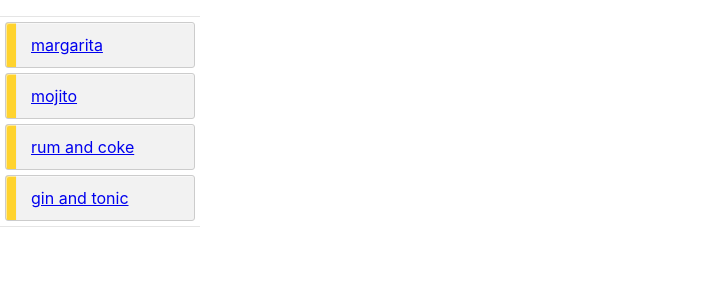
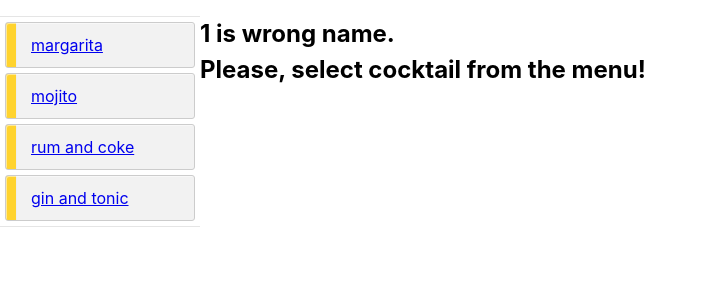
Before and after one commit to AlexStek/getCocktail, a Vue app: page /1 in a window 1280 px wide. Shown: the top 300 px of the page, without its empty margins (0-702 px from the left). Built offline with nearby package versions, Linux system fonts and the light colour scheme.

Commit message:
fix select any cocktail name

```diff
--- a/src/components/MainContent.vue
+++ b/src/components/MainContent.vue
@@ -1,5 +1,5 @@
 <script setup lang="ts">
-import { computed, watchEffect } from 'vue'
+import { ref, computed, watchEffect } from 'vue'
 import CocktailItem from '@/components/CocktailItem.vue'
 import { useCocktailsStore } from '@/stores/cocktails'
 import { storeToRefs } from 'pinia'
@@ -9,12 +9,16 @@ import { ECocktailCode } from '@/types'
 const store = useCocktailsStore()
 const { cocktails } = storeToRefs(store)
 const route = useRoute()
+const error = ref(false)
 
 const code = computed(() => route.params?.code as ECocktailCode)
 
 watchEffect(() => {
   if (code.value in ECocktailCode) {
+    error.value = false
     store.fetchCocktail(code.value as ECocktailCode)
+  } else {
+    error.value = true
   }
 })
 
@@ -25,6 +29,10 @@ const drinks = computed(() => {
 
 <template>
   <section class="content">
+    <h1 v-if="error">
+      {{ code }} is wrong name.<br>
+      Please, select cocktail from the menu!
+    </h1>
     <CocktailItem
       v-for="cocktaile in drinks"
       :key="cocktaile.idDrink"
--- a/src/stores/cocktails.ts
+++ b/src/stores/cocktails.ts
@@ -8,9 +8,13 @@ export const useCocktailsStore = defineStore('cocktails',() => {
   const fetchCocktail = async (code: ECocktailCode) => {
     if (cocktails.value.has(code)) return
 
-    const res = await fetch(`https://www.thecocktaildb.com/api/json/v1/1/search.php?s=${code}`)
-    const data = await res.json()
-    cocktails.value.set(code, data?.drinks || [])
+    try {
+      const res = await fetch(`https://www.thecocktaildb.com/api/json/v1/1/search.php?s=${code}`)
+      const data = await res.json()
+      cocktails.value.set(code, data?.drinks || [])
+    } catch (error) {
+      //
+    }
   }
 
   return {
--- a/src/style.css
+++ b/src/style.css
@@ -8,10 +8,6 @@
   font-family: Inter, system-ui, Avenir, Helvetica, Arial, sans-serif;
   line-height: 1.5;
   font-weight: 400;
-
-  color-scheme: light dark;
-  color: rgba(255, 255, 255, 0.87);
-  background-color: #242424;
 
   font-synthesis: none;
   text-rendering: optimizeLegibility;
@@ -25,27 +21,9 @@ body {
   min-height: 100vh;
 }
 
-h1 {
-  font-size: 3.2em;
-  line-height: 1.1;
-}
-
 #app {
   width: 100%;
   max-width: 1280px;
   margin: 0 auto;
   height: 100dvh;
 }
-
-@media (prefers-color-scheme: light) {
-  :root {
-    color: #213547;
-    background-color: #ffffff;
-  }
-  a:hover {
-    color: #747bff;
-  }
-  button {
-    background-color: #f9f9f9;
-  }
-}
```
